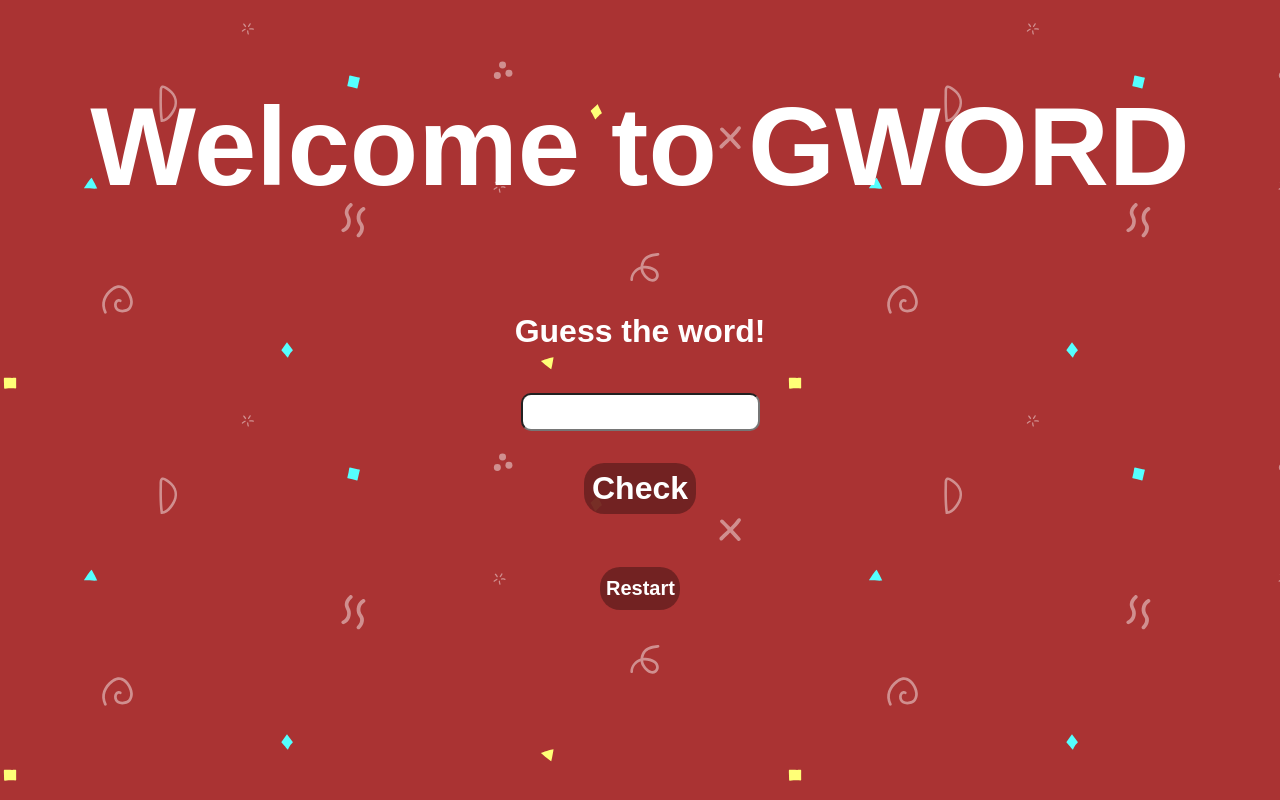
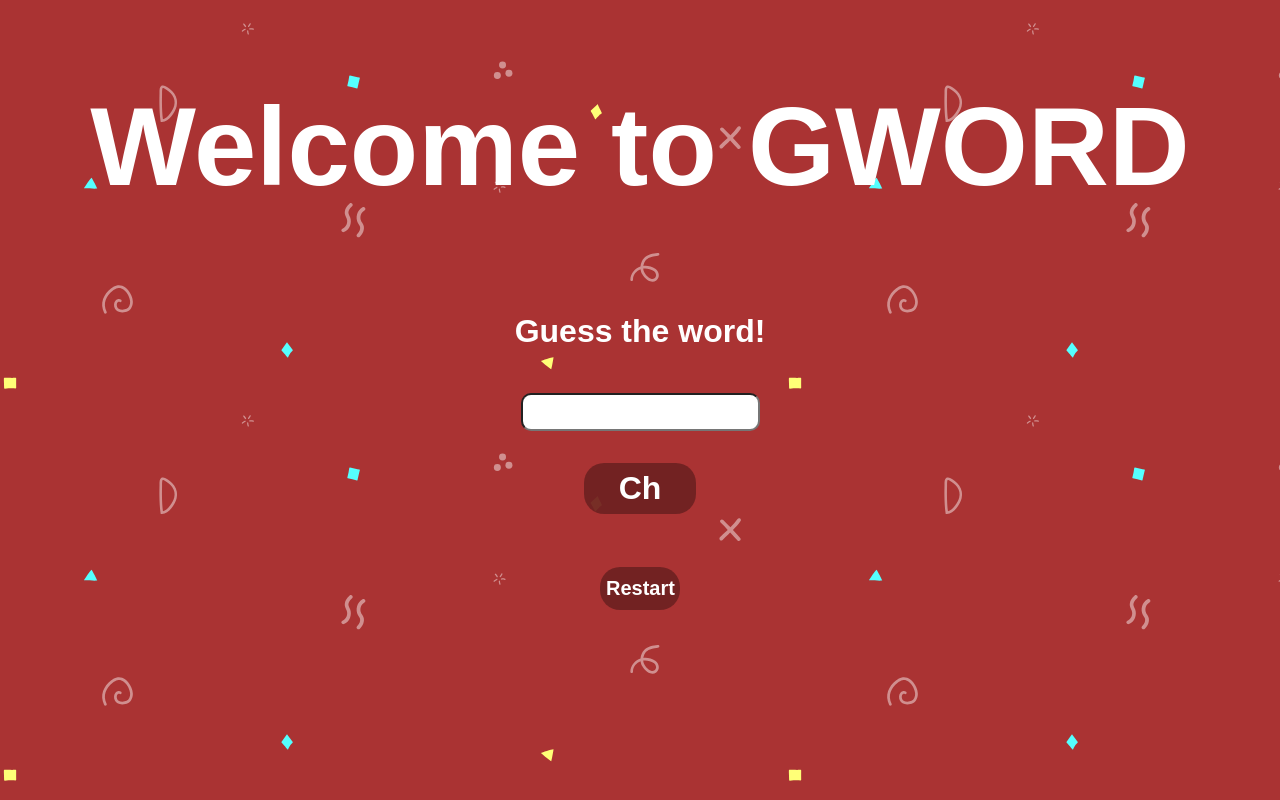
Before and after one commit to AliensRreal/GWORD, a plain HTML site: page index.html in a window 1280 px wide. Drawn offline with Linux system fonts and the light colour scheme; a web font is replaced by a local one.

Commit message:
site update check

```diff
--- a/index.html
+++ b/index.html
@@ -18,7 +18,7 @@
       <h1>Welcome to GWORD</h1>
       <h2>Guess the word!</h2>
       <input id="input" type="text" autocomplete="off" />
-      <button id="submit">Check</button>
+      <button id="submit">Ch</button>
       <h2 id="result"></h2>
       <a href="index.html"><button id="restart">Restart</button></a>
     </div>
```
